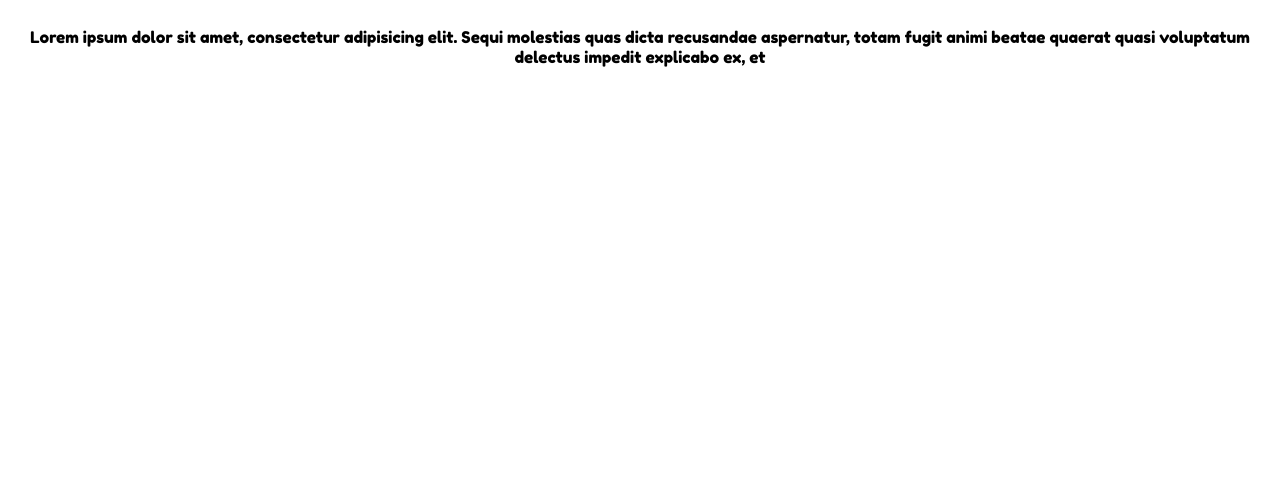
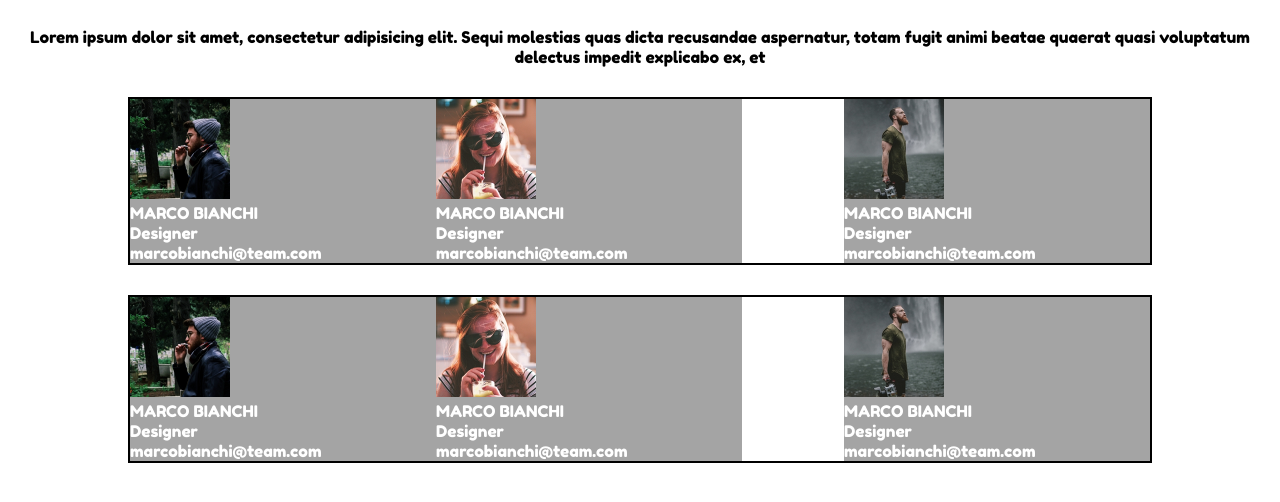
Before and after one commit to LorenzoMegna24/html-css-float-cards, a plain HTML site: page index.html in a window 1280 px wide. Shown: the part 72-574 px from the top of the page. Drawn offline with Linux system fonts and the light colour scheme.

Commit message:
Creazione cards

```diff
--- a/assets/css/style.css
+++ b/assets/css/style.css
@@ -14,4 +14,41 @@ h1{
 }
 .description p{
   text-align: center;
+  margin-bottom: 30px;
 }
+.container{
+  border: solid 2px black;
+  width: 80%;
+  margin: 0 auto;
+  margin-bottom: 30px;
+}
+.card-1{
+  float: left;
+  width: 30%;
+  background-color: rgb(164, 164, 164);
+}
+.card-2{
+  float: left;
+  width: 30%;
+  background-color: rgb(164, 164, 164);
+}
+.card-3{
+  float: right;
+  width: 30%;
+  background-color: rgb(164, 164, 164);
+}
+.clearfix::after{
+  content: '';
+  clear: both;
+  display: table;
+}
+.info{
+  float: left;
+  color: white;
+}
+img{
+  width: calc(100% / 2);
+}
+.img-profile{
+  float: left;
+}
--- a/index.html
+++ b/index.html
@@ -17,11 +17,82 @@
   </header>
   <!-- main -->
   <main>
-    <div class="description">
-      <p>
-        Lorem ipsum dolor sit amet, consectetur adipisicing elit. Sequi molestias quas dicta recusandae aspernatur, totam fugit animi beatae quaerat quasi voluptatum delectus impedit explicabo ex, et
-      </p>
-    </div>
+    <section>
+      <div class="description">
+        <p>
+          Lorem ipsum dolor sit amet, consectetur adipisicing elit. Sequi molestias quas dicta recusandae aspernatur, totam fugit animi beatae quaerat quasi voluptatum delectus impedit explicabo ex, et
+        </p>
+      </div>
+    </section>
+    <section>
+      <div class="container clearfix">
+        <div class="card-1 clearfix">
+          <div class="img-profile">
+            <img src="assets/img/male1.png" alt="male1">
+          </div>
+          <div class="info">
+            <p>MARCO BIANCHI</p>
+            <p>Designer</p>
+            <p>marcobianchi@team.com</p>
+          </div>
+        </div>
+        <div class="card-2 clearfix">
+          <div class="img-profile">
+            <img src="assets/img/female1.png" alt="female1">
+          </div>
+          <div class="info">
+            <p>MARCO BIANCHI</p>
+            <p>Designer</p>
+            <p>marcobianchi@team.com</p>
+          </div>
+        </div>
+        <div class="card-3 clearfix">
+          <div class="img-profile">
+            <img src="assets/img/male2.png" alt="male2">
+          </div>
+          <div class="info">
+            <p>MARCO BIANCHI</p>
+            <p>Designer</p>
+            <p>marcobianchi@team.com</p>
+            </div>
+        </div>
+      </div>
+    </section>
+    <section>
+      <div class="container clearfix">
+        <div class="card-1 clearfix">
+          <div class="img-profile">
+            <img src="assets/img/male1.png" alt="male1">
+          </div>
+          <div class="info">
+            <p>MARCO BIANCHI</p>
+            <p>Designer</p>
+            <p>marcobianchi@team.com</p>
+          </div>
+        </div>
+        <div class="card-2 clearfix">
+          <div class="img-profile">
+            <img src="assets/img/female1.png" alt="female1">
+          </div>
+          <div class="info">
+            <p>MARCO BIANCHI</p>
+            <p>Designer</p>
+            <p>marcobianchi@team.com</p>
+          </div>
+        </div>
+        <div class="card-3 clearfix">
+          <div class="img-profile">
+            <img src="assets/img/male2.png" alt="male2">
+          </div>
+          <div class="info">
+            <p>MARCO BIANCHI</p>
+            <p>Designer</p>
+            <p>marcobianchi@team.com</p>
+            </div>
+        </div>
+      </div>
+    </section>
+
   </main>
 </body>
 </html>
```
